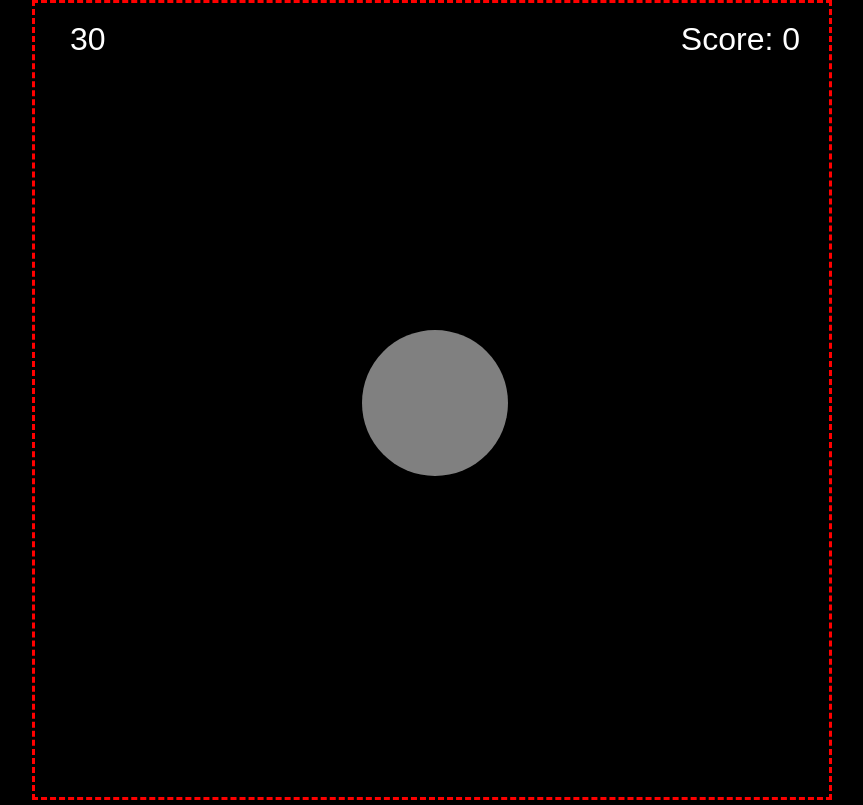
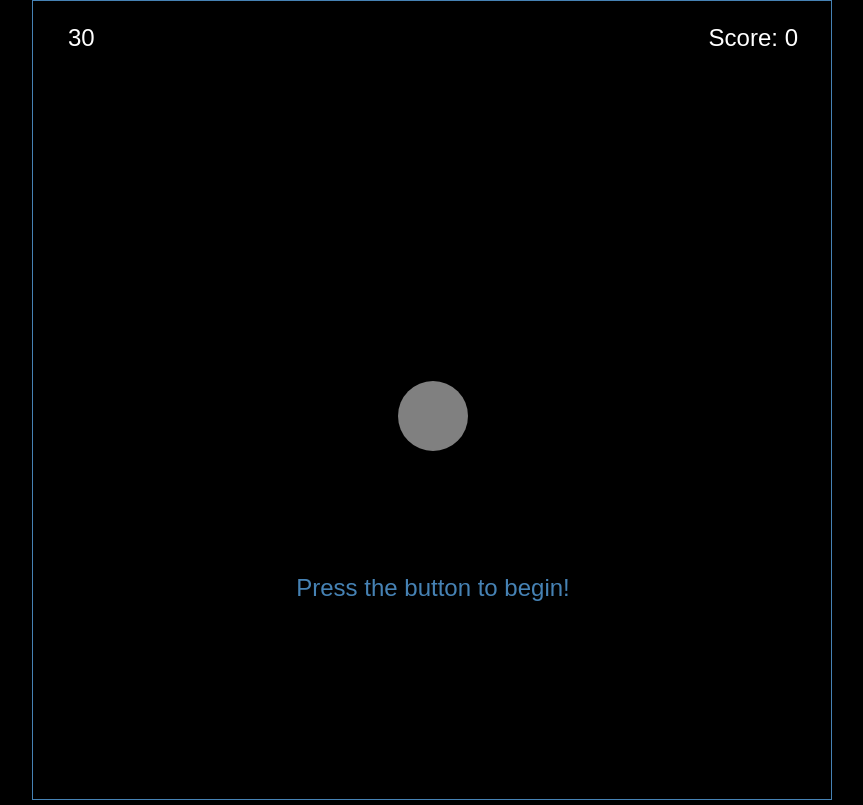
Before and after one commit to markersniffen/dot, a plain HTML site: page index.html in a window 1280 px wide. Shown: the whole page, without its empty margins (208-1071 px from the left). Drawn offline with nearby package versions, Linux system fonts and the light colour scheme.

Commit message:
more changes

```diff
--- a/index.js
+++ b/index.js
@@ -7,7 +7,7 @@ let width = container._groups[0][0].offsetWidth;
 const padLeft = 35;
 const padRight = 35;
 const padBottom = 35;
-const padTop = 35;
+const padTop = 65;
 let innerWidth = width - padLeft - padRight;
 let innerHeight = height - padTop - padBottom;
 
@@ -41,7 +41,19 @@ function render() {
       .attr('viewbox', `0 0 ${width} ${height}`)
    )
 
+  message = svg.selectAll('.message').data([null])
+    .join('text')
+    .text("Press the button to begin!")
+    .attr('class', 'message')
+    .attr('x', width/2)
+    .attr('y', innerHeight * .85)
+    .style('fill', 'steelBlue')
 
+    if (status === 'ready') {
+      message.text("Press the button to begin!")
+    } else {
+      message.text('');
+    }
 
     // setup padded group
     let pad = svg.selectAll('#pad').data([null])
@@ -62,7 +74,7 @@ function render() {
         .call(
           enter => enter
           .transition(t8)
-          .attr('r', innerHeight*.1)
+          .attr('r', innerHeight*.05)
           .style('fill-opacity', 1)
           .style('fill', 'grey')
           )
@@ -73,21 +85,21 @@ function render() {
           .style('fill', 'steelblue')
         )
 
-    pad.selectAll('.score').data([score])
+    svg.selectAll('.score').data([score])
       .join('text')
       .attr('class', 'score')
       .text(`Score: ${score}`)
       .style('fill', 'white')
-      .attr('x', innerWidth)
-      .attr('y', 12)
+      .attr('x', width - padRight)
+      .attr('y', padTop - 20)
 
-    pad.selectAll('.myTime').data([time])
+    svg.selectAll('.myTime').data([time])
       .join('text')
       .attr('class', 'myTime')
       .text(time)
       .style('fill', 'white')
-      .attr('x', 0)
-      .attr('y', 12)
+      .attr('x', padLeft)
+      .attr('y', padTop -20)
 
 }
 
@@ -96,7 +108,7 @@ function clickMe(iw, ih) {
     status = 'ready'
     setTimeout(render, 500);
   } else {
-
+  svg.selectAll('.message').text('')
   d3.selectAll('.circle')
     .attr('cx', Math.random()*innerWidth)
     .attr('cy', Math.random()*innerHeight)
@@ -104,7 +116,7 @@ function clickMe(iw, ih) {
 
   score += 1;
   d3.selectAll('.score')
-    .text(score)
+    .text(`Score: ${score}`)
 
   status = 'playing';
   }
@@ -126,6 +138,9 @@ if (status === 'ready') {
     d3.selectAll('.myTime')
     .text(`GAME OVER`);
 
+    d3.selectAll('.score')
+    .text(`Final score: ${score}`);
+
     d3.selectAll('.circle')
     .transition(t8)
     .attr('cx', innerWidth/2)
--- a/styles.css
+++ b/styles.css
@@ -14,7 +14,7 @@ body {
   font-family: sans-serif;
   text-align: center;
   text-anchor: middle;
-  font-size: 2em;
+  font-size: 1.5em;
 
 }
 
@@ -26,14 +26,19 @@ body {
   text-anchor: start;
 }
 
+.message {
+  text-anchor: middle;
+}
+
 #box {
   margin: 0 auto;
   max-width: 800px;
   height: 100%;
   max-height: 800px;
   position: relative;
-  border-style: dashed;
-  border-color: red;
+  border-style: solid;
+  border-width: 1px;
+  border-color: steelblue;
 }
 
 
```
